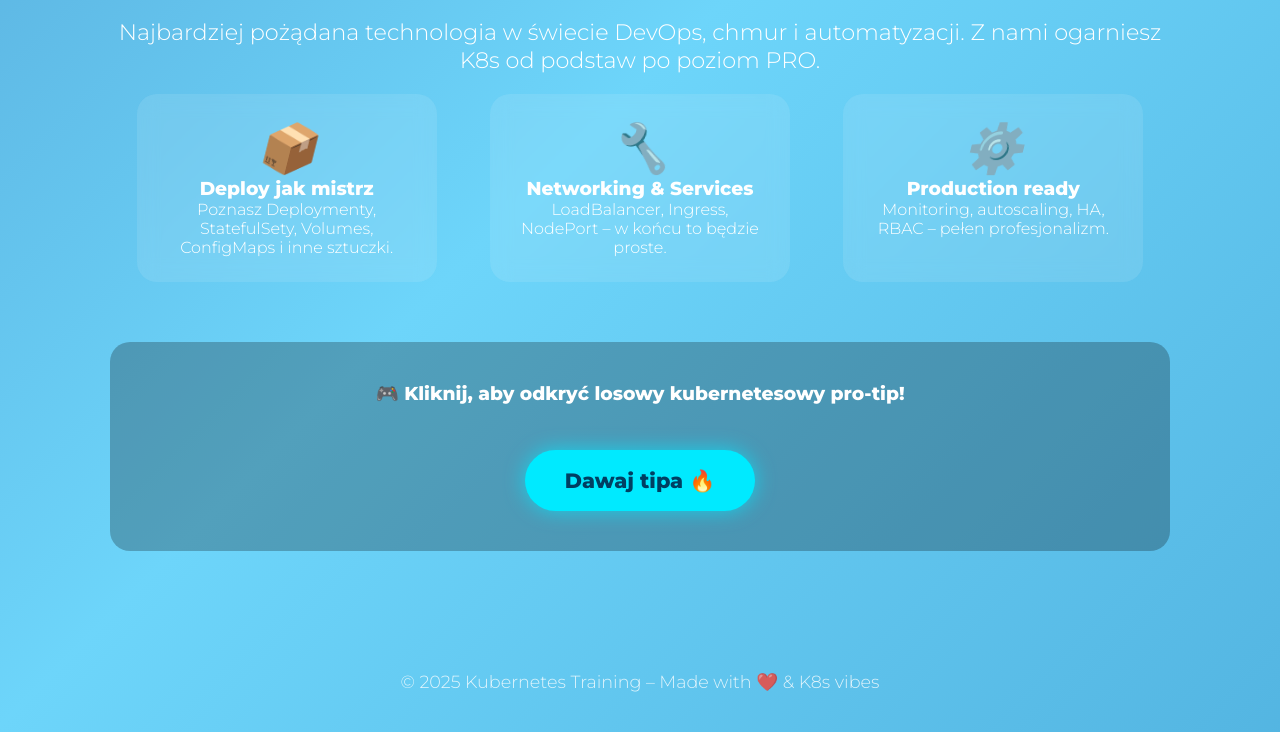
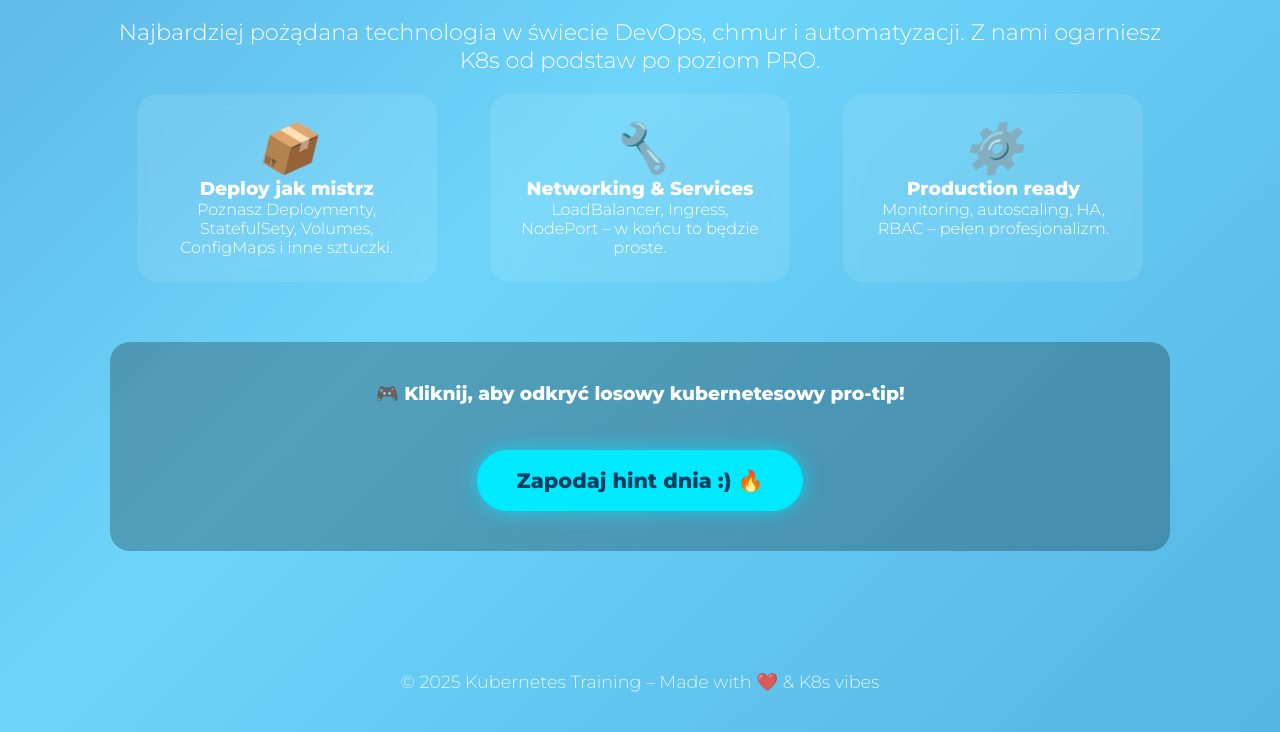
Before and after one commit to mariano-italiano/kubernetes-sm2, a plain HTML site: page index.html in a window 1280 px wide. Shown: the part 565-1297 px from the top of the page. Drawn offline with Linux system fonts and the light colour scheme.

Commit message:
Update index.html

```diff
--- a/index.html
+++ b/index.html
@@ -160,7 +160,7 @@
     <div id="interactive-box">
         <h3>🎮 Kliknij, aby odkryć losowy kubernetesowy pro-tip!</h3>
         <p id="tip" style="margin-top:20px; font-size:1.3rem; font-weight:600;"></p>
-        <div class="btn" style="margin-top:25px;" onclick="newTip()">Dawaj tipa 🔥</div>
+        <div class="btn" style="margin-top:25px;" onclick="newTip()">Zapodaj hint dnia :) 🔥</div>
     </div>
 </section>
 
```
